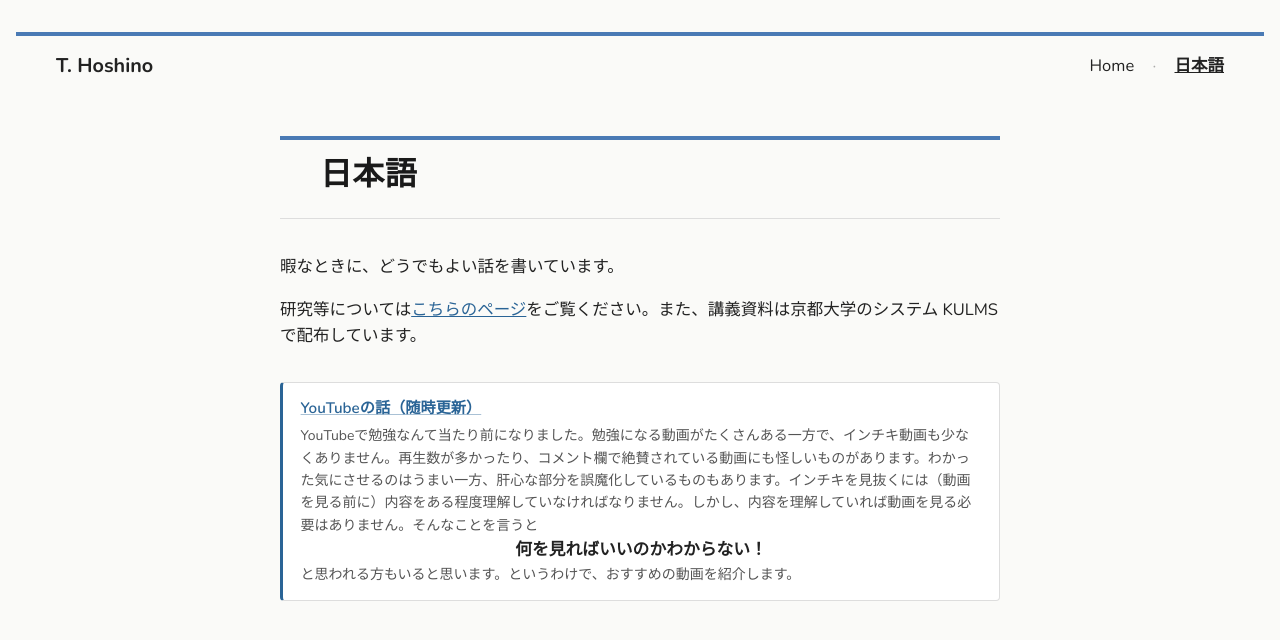
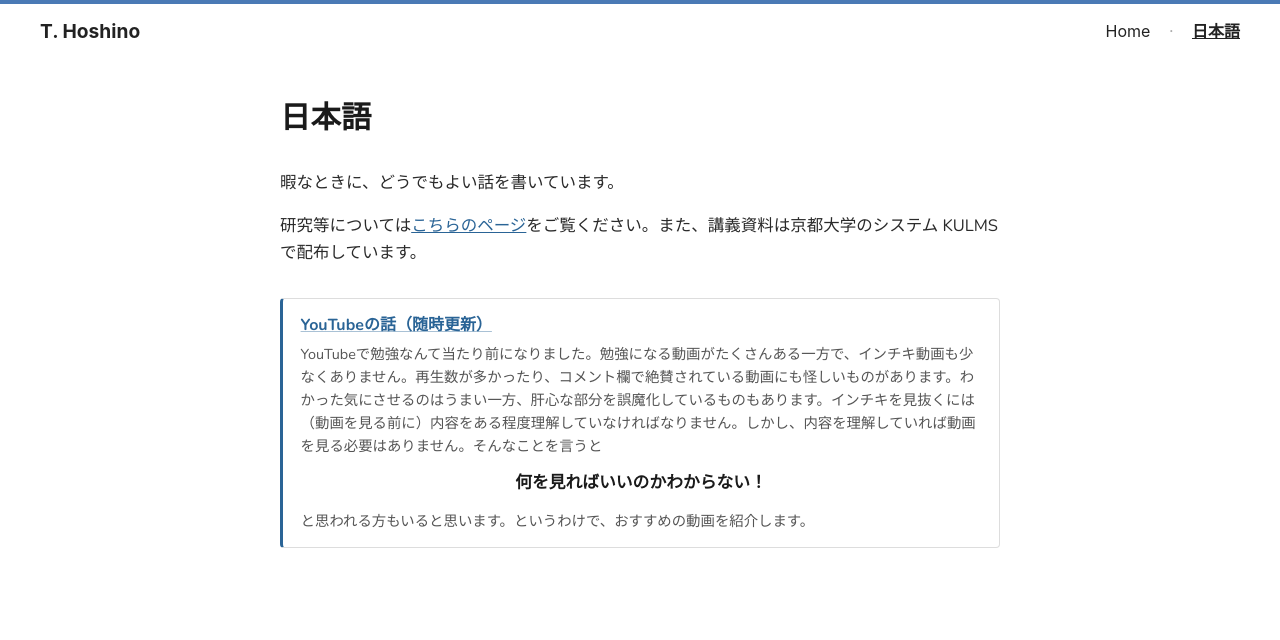
Before and after one commit to tetsuyahoshino137/tetsuyahoshino137.github.io, a Jekyll site: the page built from posts.html, in a window 1280 px wide. Shown: the top 640 px of the page. Built offline with Jekyll 4.4.1, drawn with Linux system fonts in a browser that asks for light colours.

Commit message:
Update posts.html

```diff
--- a/posts.html
+++ b/posts.html
@@ -4,111 +4,19 @@
 permalink: /posts/
 ---
 
-<link href="https://fonts.googleapis.com/css2?family=Nunito:ital,wght@0,300;0,400;0,600;1,400&family=M+PLUS+Rounded+1c:wght@300;400;500&display=swap" rel="stylesheet">
-<style>
-*, *::before, *::after { box-sizing: border-box; margin: 0; padding: 0; }
+<div class="hp-scope">
 
-/* ===== ベース ===== */
-body {
-  font-family: 'Nunito', 'M PLUS Rounded 1c', sans-serif;
-  font-weight: 400;
-  font-size: 16.5px;
-  line-height: 1.6;
-  color: #222;
-  background: #fafaf8;
-  padding: 2rem 1rem 4rem;
-}
-
-.page {
-  max-width: 720px;
-  margin: 0 auto;
-}
-
-/* ===== ヘッダー ===== */
-.page-header {
-  border-bottom: 1px solid #ddd;
-  padding-bottom: 1.4rem;
-  margin-bottom: 2.2rem;
-}
-
-.page-header h1 {
-  font-size: 2rem;
-  font-weight: 600;
-  letter-spacing: 0.01em;
-  line-height: 1.3;
-  color: #1a1a1a;
-}
-
-/* ===== イントロ ===== */
-.intro { margin-bottom: 2rem; }
-.intro p { margin-bottom: 1em; }
-.big-question {
-  font-size: 1.05rem;
-  font-weight: 600;
-  text-align: center;
-  color: #222;
-}
-
-/* ===== 記事カード ===== */
-.post-card {
-  display: block;
-  margin: 1rem 0;
-  padding: 0.85rem 1.1rem;
-  background: #fff;
-  border: 1px solid #ddd;
-  border-left: 3px solid #2a6496;
-  border-radius: 4px;
-  text-decoration: none;
-  color: inherit;
-  transition: border-left-color 0.15s, box-shadow 0.15s;
-}
-.post-card:hover {
-  border-left-color: #c0392b;
-  box-shadow: 0 2px 8px rgba(0,0,0,0.08);
-  text-decoration: none;
-}
-
-.pc-title {
-  font-weight: 600;
-  font-size: 0.95rem;
-  color: #2a6496;
-  line-height: 1.6;
-  margin-bottom: 0.3rem;
-  text-decoration: underline;
-  text-decoration-color: rgba(42,100,150,0.4);
-}
-.post-card:hover .pc-title {
-  text-decoration-color: #2a6496;
-}
-
-.pc-desc {
-  font-size: 0.875rem;
-  color: #555;
-  line-height: 1.6;
-}
-
-/* ===== 共通リンク ===== */
-a { color: #2a6496; }
-a:hover { text-decoration: underline; }
-</style>
-
-<div class="page">
-
-  <!-- ヘッダー -->
   <header class="page-header">
     <h1>日本語</h1>
   </header>
 
-  <!-- イントロ -->
   <div class="intro">
     <p>暇なときに、どうでもよい話を書いています。</p>
     <p>研究等については<a href="https://tetsuyahoshino.com">こちらのページ</a>をご覧ください。また、講義資料は京都大学のシステム KULMS で配布しています。</p>
   </div>
 
-  <!-- 記事一覧 -->
   <a class="post-card" href="/posts/youtube/">
     <div class="pc-title">YouTubeの話（随時更新）</div>
-    <!-- <div class="pc-desc">YouTubeで勉強なんて当たり前になりました。勉強になる動画がたくさんある一方で、インチキ動画も少くありません。というわけで、おすすめの動画を紹介します。</div> -->
     <div class="pc-desc">
       <p>YouTubeで勉強なんて当たり前になりました。勉強になる動画がたくさんある一方で、インチキ動画も少なくありません。再生数が多かったり、コメント欄で絶賛されている動画にも怪しいものがあります。わかった気にさせるのはうまい一方、肝心な部分を誤魔化しているものもあります。インチキを見抜くには（動画を見る前に）内容をある程度理解していなければなりません。しかし、内容を理解していれば動画を見る必要はありません。そんなことを言うと</p>
       <p class="big-question">何を見ればいいのかわからない！</p>
```
